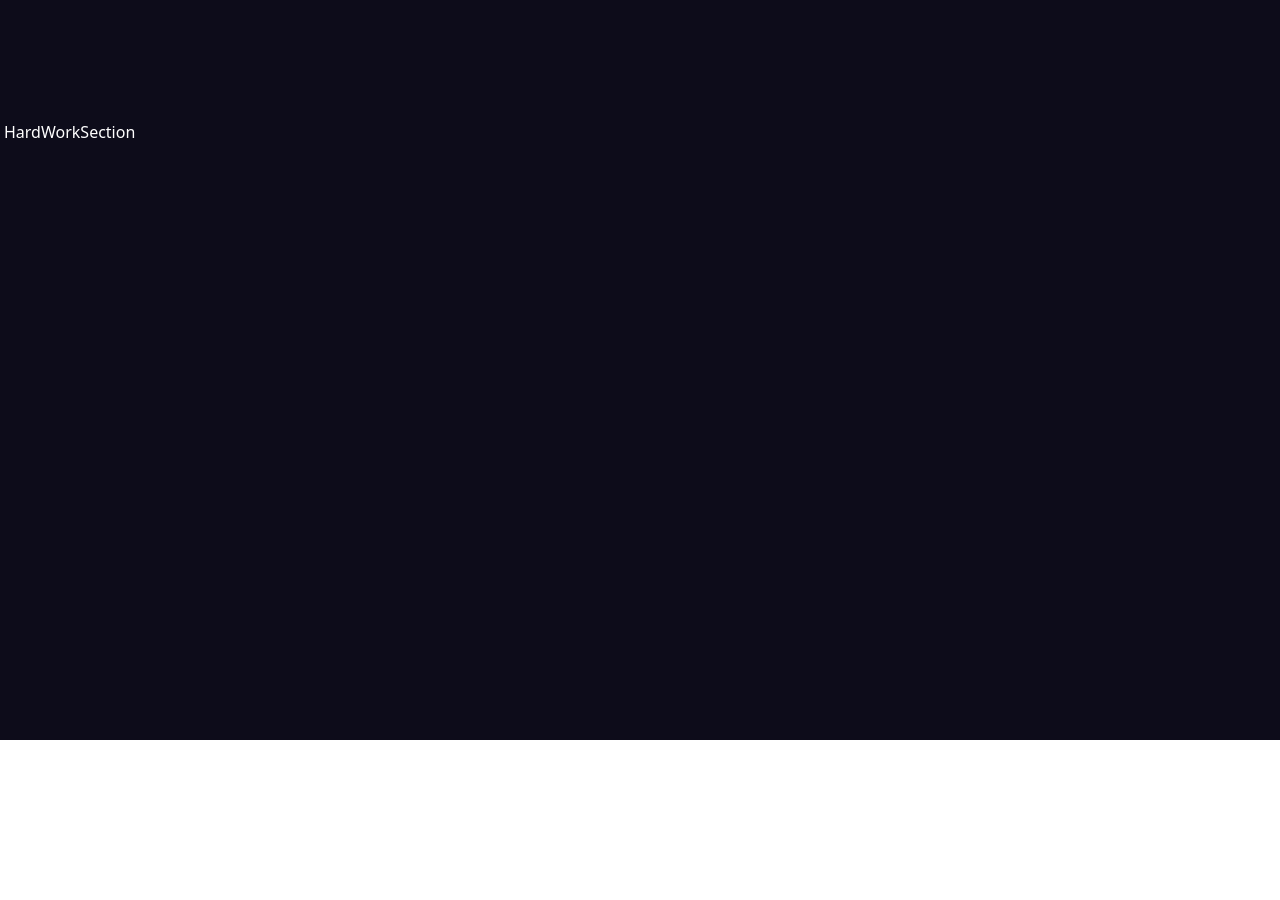
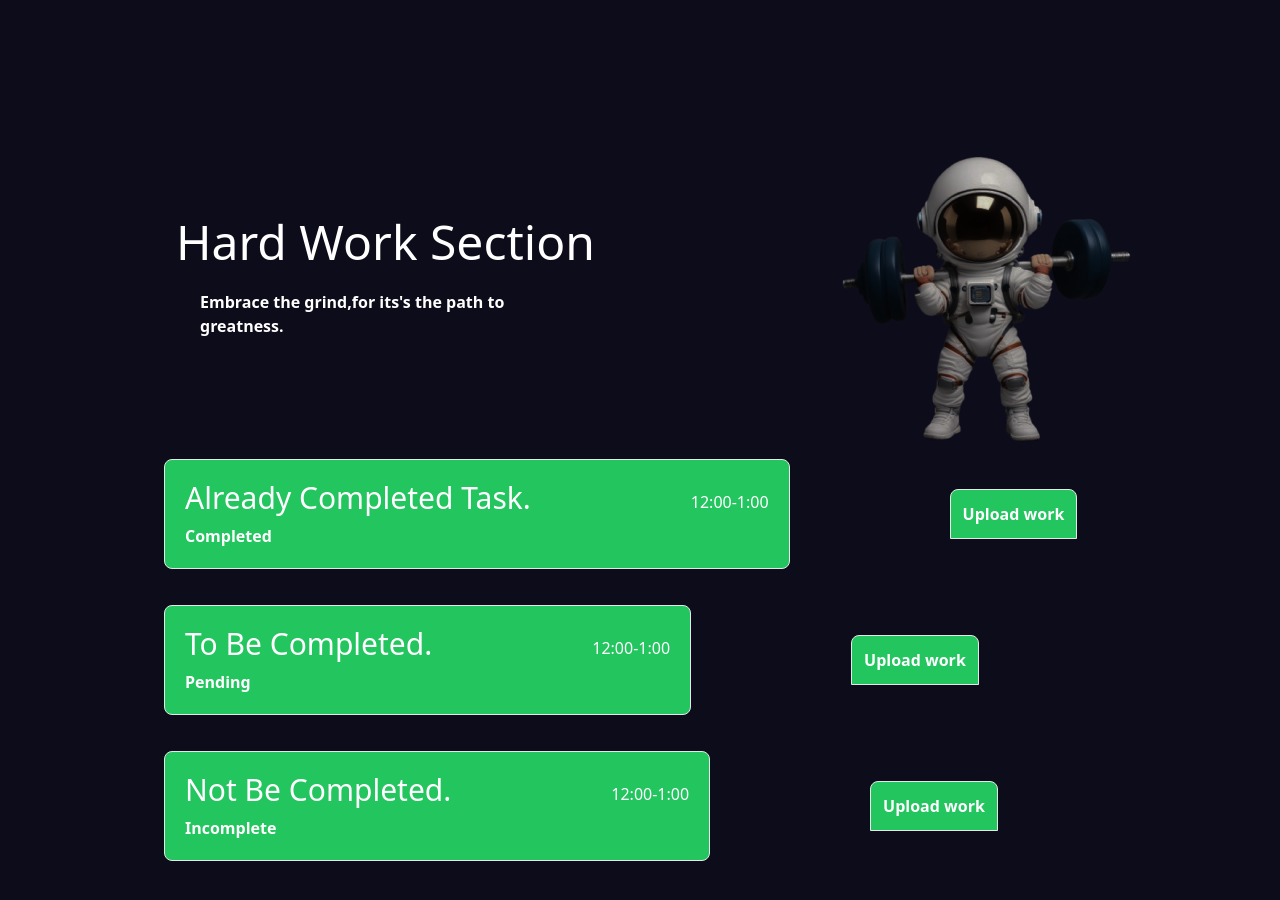
Before and after one commit to vivekgupta2004/Ease_Ed, a React (Vite) app in the folder client/: page /leaderboard in a window 1280 px wide. Shown: the part 860-1760 px from the top of the page. Before the commit the page ends 1600 px from the top, so only its background shows below. Built offline with nearby package versions, Linux system fonts and the light colour scheme.

Commit message:
change ui

```diff
--- a/client/src/components/Leaderboard.jsx
+++ b/client/src/components/Leaderboard.jsx
@@ -6,11 +6,64 @@ const Leaderboard = () => {
   return (
     <div className='text-white'>
       <Nav/>
-      <div className='h-[200vh] w-screen bg-[#0D0C1A] p-1'>
+      <div className='h-[300vh] w-screen bg-[#0D0C1A] p-1'>
         <img src="/Ellipse14.png" alt="" className='absolute -top-[10vh] h-1/3 w-full left-0' />
         <Checkprogress/>
 
-        <div className='text-white mt-64'>HardWorkSection</div>
+        <div className='text-white mt-64'>
+        <div>
+         <div className=' flex flex-row  items-center gap-40 ml-40  '>
+          <div className=' h-55 w-400 p-3 mr-10 '>
+            <h1 className='font- text-5xl mb-2 ' >Hard Work Section</h1>
+            <p className='font-bold text-base p-2 m-4'>Embrace the grind,for its's the path to <br /> greatness.</p>
+          </div>
+          <div className=' h-50 w-50'>
+            <img src="public/vvt.png" alt="" />
+            </div>
+         </div>
+         <div className='  flex flex-row  items-center gap-40 ml-40 mb-9   '>
+
+        <div className='border border-white-400 rounded-lg p-5 bg-green-500 '>
+          <div className='flex flex-row  items-center justify-between gap-40' > <h1 className=' text-3xl mb-2 ' >Already Completed Task.</h1>
+        <div>12:00-1:00</div>
+        </div>
+          <p className='font-bold text-base'>Completed</p></div>
+
+
+         <div className='border border-white-400 rounded-tl-lg rounded-tr-lg bg-green-500 '>
+         <h3 className='text-base font-bold m-3 ' >Upload work</h3>
+         </div>
+         </div>
+         <div className='  flex flex-row  items-center gap-40 ml-40 mb-9   '>
+
+        <div className='border border-white-400 rounded-lg p-5 bg-green-500 '>
+          <div className='flex flex-row  items-center justify-between gap-40' > <h1 className=' text-3xl mb-2 ' >To  Be  Completed.    </h1>
+        <div>12:00-1:00</div>
+        </div>
+          <p className='font-bold text-base'>Pending</p></div>
+
+
+         <div className='border border-white-400 rounded-tl-lg rounded-tr-lg bg-green-500 '>
+         <h3 className='text-base font-bold m-3 ' >Upload work</h3>
+         </div>
+         </div>
+         <div className='  flex flex-row  items-center gap-40 ml-40 mb-9  '>
+
+        <div className='border border-white-400 rounded-lg p-5 bg-green-500 '>
+          <div className='flex flex-row  items-center justify-between gap-40' > <h1 className=' text-3xl mb-2 ' >Not Be Completed.</h1>
+        <div>12:00-1:00</div>
+        </div>
+          <p className='font-bold text-base'>Incomplete</p></div>
+
+
+         <div className='border border-white-400 rounded-tl-lg rounded-tr-lg bg-green-500 '>
+         <h3 className='text-base font-bold m-3 ' >Upload work</h3>
+         </div>
+         </div>
+        </div>
+        </div>
+
+
       </div>
     </div>
   )
```
Also changed, not shown: client/public/vvt.png (added).
